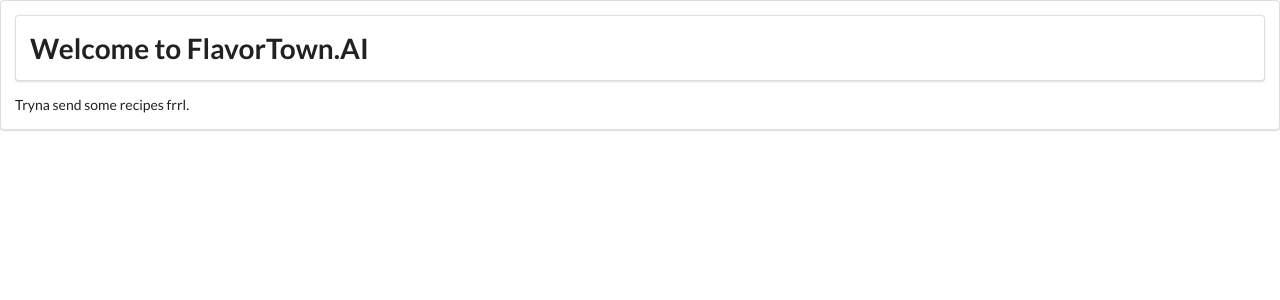
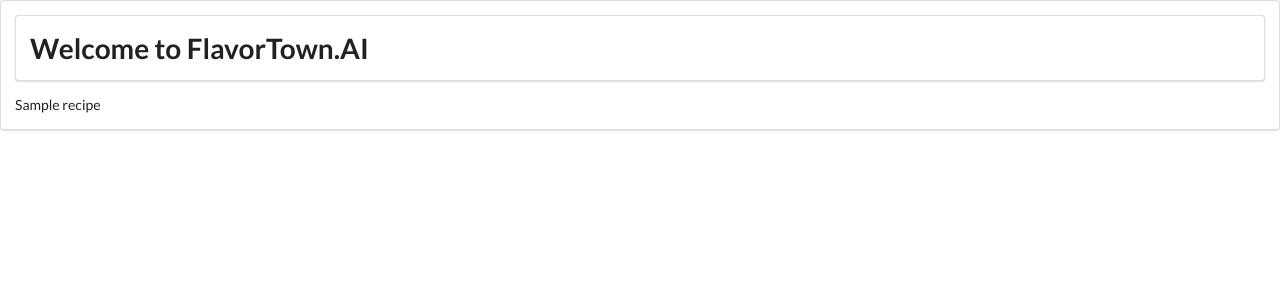
Before and after one commit to carsonmoylan/flavortown.ai, a Django app: template src/personal/templates/personal/recipesView.html in a window 1280 px wide. Shown: the top 300 px of the page. Run offline with Django 4.2, Linux system fonts and the light colour scheme; the template is opened without the code that fills it: most values are stand-ins (such as "Sample title", 1, 10 or a date in 2020); some libraries are stand-ins or nearby versions.

Commit message:
Prints out recipes on recipesView.html

```diff
--- a/src/personal/templates/personal/recipesView.html
+++ b/src/personal/templates/personal/recipesView.html
@@ -13,7 +13,9 @@
             <h1>Welcome to FlavorTown.AI</h1>
         </div>
 
-        <p>Tryna send some recipes frrl.</p>
+        {% for recipe in recipes %}
+        <p>{{ recipe }}</p>
+        {% endfor %}
 
     </div>
 </body>
--- a/src/personal/views.py
+++ b/src/personal/views.py
@@ -42,4 +42,4 @@
             print(rec_recipes)
 
 
-    return render(request, 'personal/recipesView.html', {})
+    return render(request, 'personal/recipesView.html', {'recipes': rec_recipes})
```
